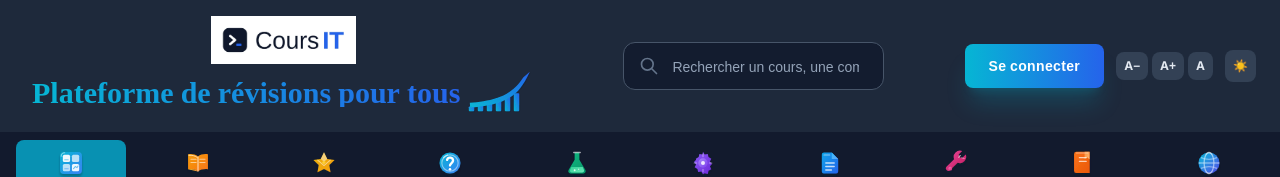
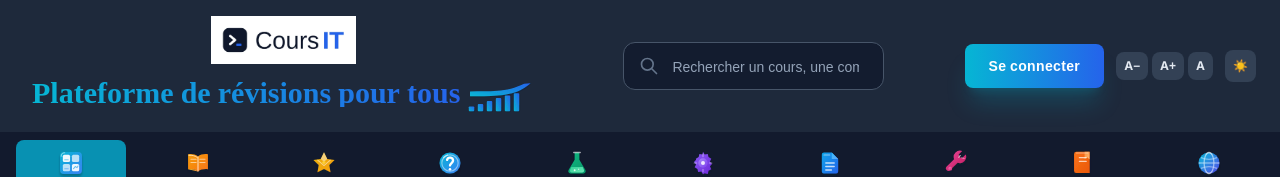
Before and after one commit to herbreteau787-svg/coursit, a React (Vite) app in the folder app/: page / in a window 1280 px wide. Shown: the top 177 px of the page. Built offline with nearby package versions, Linux system fonts and the light colour scheme.

Commit message:
UI: courbe tagline accentuée type x^3.5 au-dessus des barres

```diff
--- a/app/src/App.jsx
+++ b/app/src/App.jsx
@@ -2576,7 +2576,7 @@ const QcmSection = ({ qcmData, filterLabel, onFilterChange, filterOptions, showF
 <rect x="49" y="50" width="9" height="22" rx="1.5" fill="url(#taglineGrowthGrad)" />
 <rect x="64" y="46" width="9" height="26" rx="1.5" fill="url(#taglineGrowthGrad)" />
 <rect x="79" y="42" width="9" height="30" rx="1.5" fill="url(#taglineGrowthGrad)" />
-<path d="M5.7 58C13.4 57.4 20.7 56.7 28.4 55.5C36 54.3 43.1 52.8 50.7 50.2C58.4 47.6 65 44.6 72.7 39.2C80.3 33.7 87 27.4 94.7 15.8L105.7 6.3C93.7 31.8 85 40.2 77.3 45.7C69.7 51.2 60.9 55.2 53.3 57.8C45.6 60.3 37.3 62.2 29.6 63.4C22 64.6 14 65.4 6.3 66Z" fill="url(#taglineGrowthGrad)" />
+<path d="M6 39C13.7 39 21.3 39 28.9 38.9C36.6 38.8 44 38.5 51.7 37.9C59.3 37.2 66.4 36.2 74.1 34.4C81.7 32.5 88.6 30.2 96.2 26.4L107 25.6C92.1 37.4 83.6 40.3 75.9 42.1C68.3 44 60 45.2 52.3 45.8C44.7 46.5 36.7 46.8 29.1 46.9C21.4 47 13.7 47 6 47Z" fill="url(#taglineGrowthGrad)" />
 </g>
 </svg>
 </div>
```
